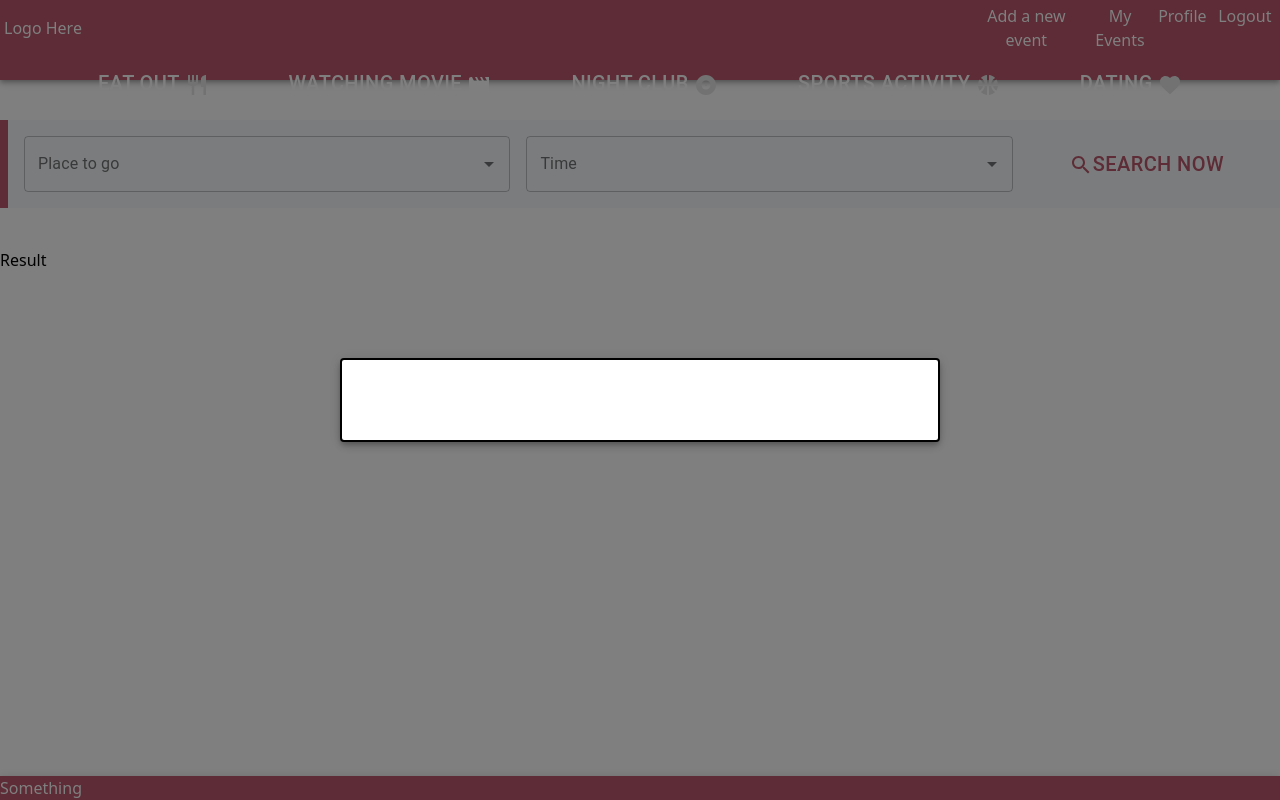
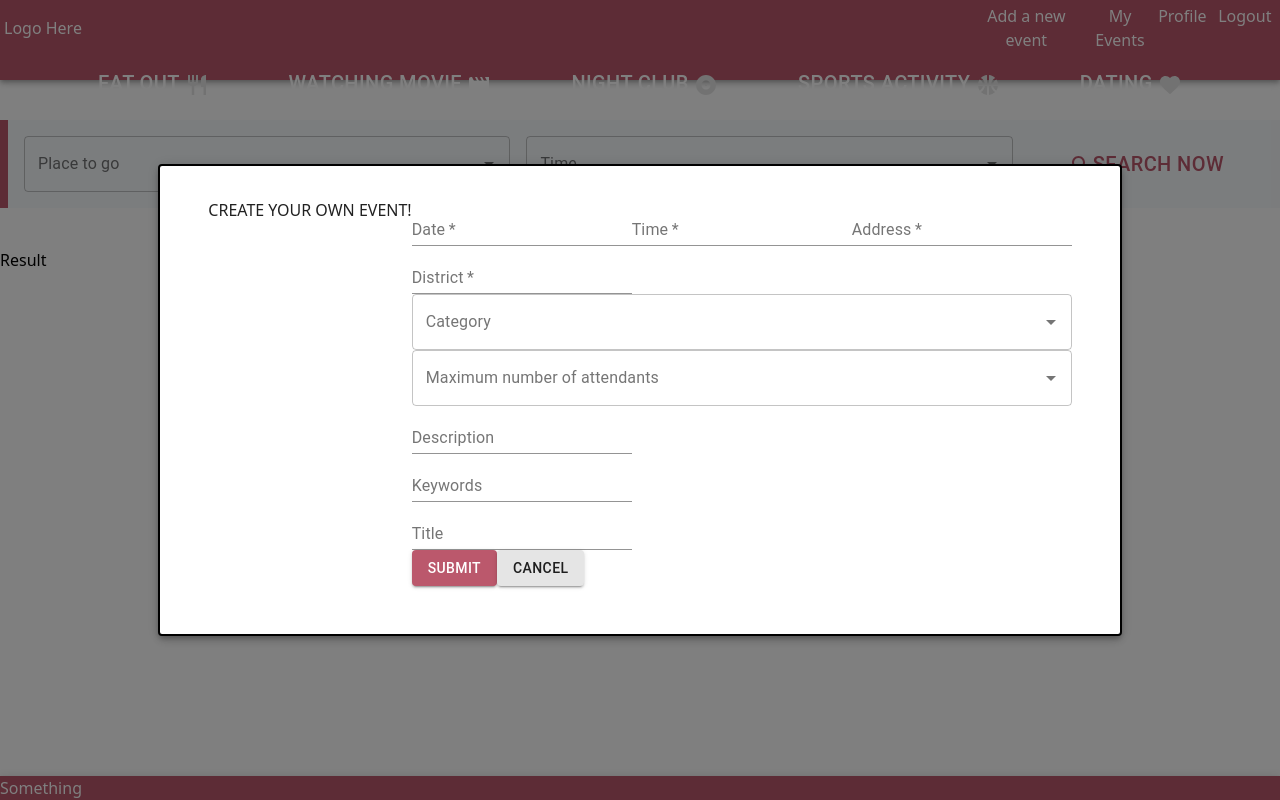
Before and after one commit to lamnguyencse17/atware-hackathon, a React app: page / in a window 1280 px wide. Both pictures are taken after a click on the button "Add a new event". Built offline with nearby package versions, Linux system fonts and the light colour scheme.

Commit message:
Merge changes from patch

```diff
--- a/src/components/AddEventModal.js
+++ b/src/components/AddEventModal.js
@@ -5,6 +5,9 @@ import Backdrop from "@material-ui/core/Backdrop";
 import Fade from "@material-ui/core/Fade";
 import Card from "@material-ui/core/Card";
 import CardContent from "@material-ui/core/CardContent";
+import TextField from "@material-ui/core/TextField";
+import Button from "@material-ui/core/Button";
+import Autocomplete from "@material-ui/lab/Autocomplete";
 
 const useStyles = makeStyles((theme) => ({
 	modal: {
@@ -23,6 +26,15 @@ const useStyles = makeStyles((theme) => ({
 
 export default function AddEventModal({ isOpen, closeModal }) {
 	const classes = useStyles();
+	const category = [
+		"Eat out",
+		"Night club",
+		"Sports Activity",
+		"Watching movie",
+		"Dating",
+	];
+
+	const nums = ["1", "2", "3", "4", "5", "6", "7", "8", "9", "10"];
 	return (
 		<Modal
 			aria-labelledby='transition-modal-title'
@@ -38,7 +50,91 @@ export default function AddEventModal({ isOpen, closeModal }) {
 		>
 			<Fade in={isOpen}>
 				<Card className={classes.paper}>
-					<CardContent>{/* TODO: FORM GOES HERE */}</CardContent>
+					<CardContent>
+						{/* TODO: FORM GOES HERE */}
+						<div> </div>
+						<div className='flex'>
+							{" "}
+							CREATE YOUR OWN EVENT!
+							<form className={classes.root} noValidate autoComplete='on'>
+								<div>
+									<TextField id='standard-basic' required='true' label='Date' />
+									<TextField id='standard-basic' required='true' label='Time' />
+
+									<TextField
+										id='standard-basic'
+										required='true'
+										label='Address'
+									/>
+								</div>
+
+								<div>
+									<TextField
+										id='standard-basic'
+										required='true'
+										label='District'
+									/>
+
+									<Autocomplete
+										color='primary'
+										id='Category'
+										options={category}
+										getOptionLabel={(option) => option}
+										renderInput={(params) => (
+											<TextField
+												{...params}
+												label='Category'
+												variant='outlined'
+											/>
+										)}
+									/>
+
+									<Autocomplete
+										color='primary'
+										id='Maximum number of attendants'
+										required='true'
+										options={nums}
+										getOptionLabel={(option) => option}
+										renderInput={(params) => (
+											<TextField
+												{...params}
+												label='Maximum number of attendants'
+												variant='outlined'
+											/>
+										)}
+									/>
+								</div>
+
+								<div>
+									<TextField id='filled-basic' label='Description' />
+								</div>
+								<div>
+									<TextField id='filled-basic' label='Keywords' />{" "}
+								</div>
+								<div></div>
+								<TextField id='outlined-basic' label='Title' />
+
+								<div>
+									<Button
+										className='w-50% '
+										variant='contained'
+										color='primary'
+									>
+										Submit
+									</Button>
+
+									<Button
+										className='w-50%'
+										variant='contained'
+										color='secondary'
+										onClick={closeModal}
+									>
+										Cancel
+									</Button>
+								</div>
+							</form>
+						</div>
+					</CardContent>
 				</Card>
 			</Fade>
 		</Modal>
--- a/src/components/App.js
+++ b/src/components/App.js
@@ -73,6 +73,9 @@ export default function App() {
 								renderInput={(params) => (
 									<TextField {...params} label='Time' variant='outlined' />
 								)}
+								onChange={({ target: { name, value } }) =>
+									console.log(name, value)
+								}
 							/>
 						</div>
 						<div className='flex items-center justify-center col-span-1 p-2'>
```
Also changed, not shown: AddEventModal.js (deleted, +0 -118 lines).
